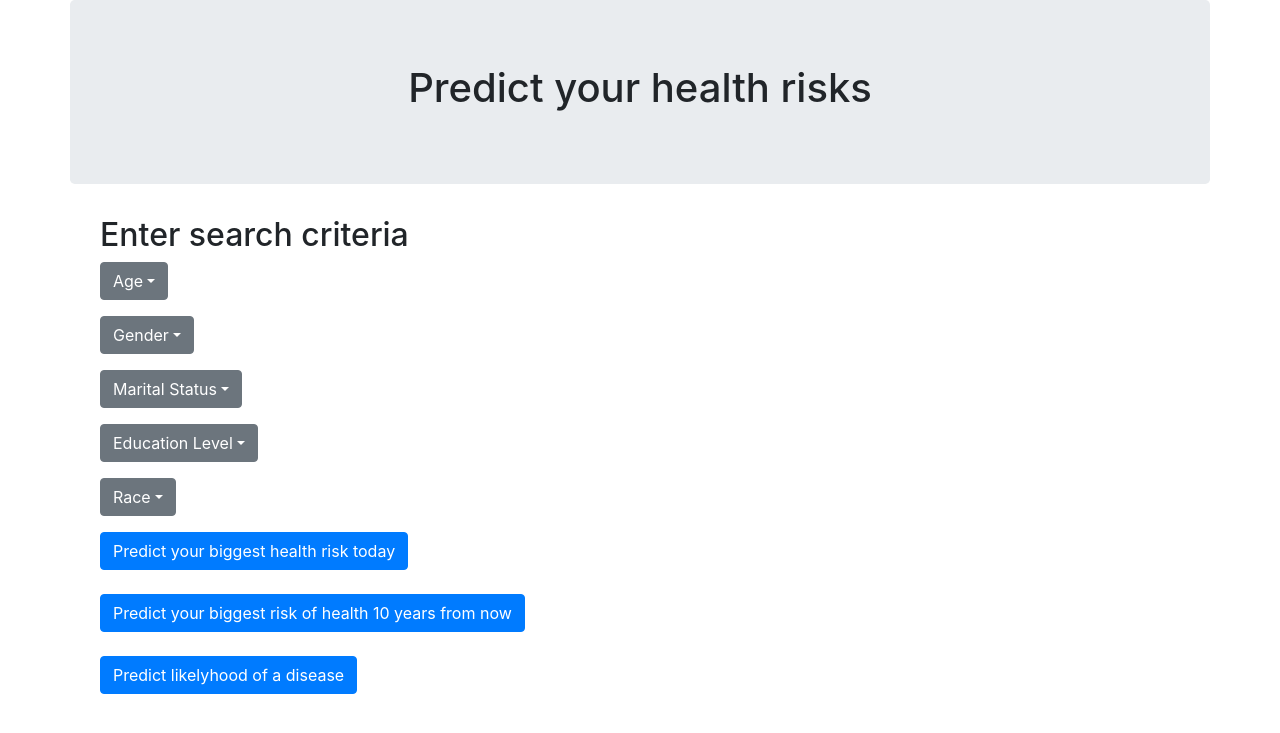
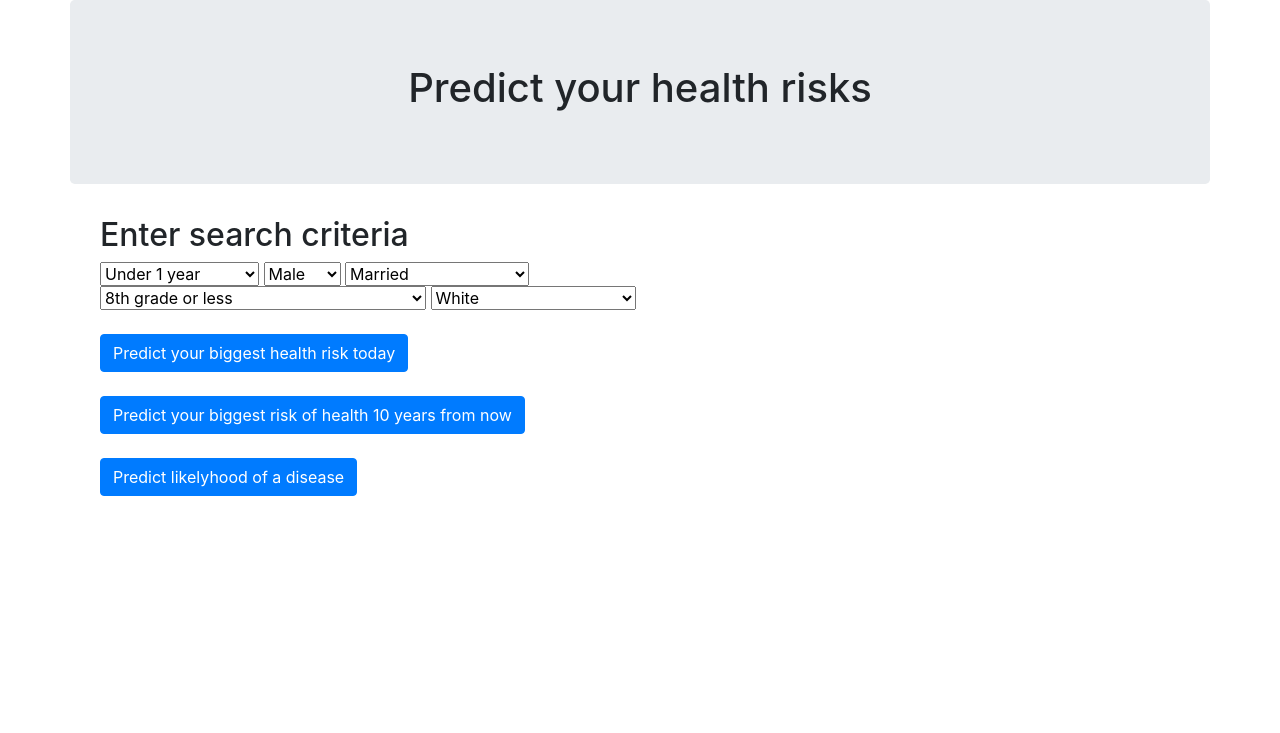
Before and after one commit to Rob-Ottogalli/Project-3-COD-Predictors, a Flask app: template templates/ml.html in a window 1280 px wide. Shown: the top 733 px of the page. Run offline with Flask 2, Linux system fonts and the light colour scheme; the template is opened without the code that fills it, so the values that code supplies are empty; some libraries are stand-ins or nearby versions.

Commit message:
Rewrote index.html to use correct dropdown menus and adjusted ml.js to output concatonated array to use in ml models.

```diff
--- a/static/js/ml.js
+++ b/static/js/ml.js
@@ -110,7 +110,21 @@ function race_code(race) {
 var ml_button = d3.select("#ml_button");
 
 function ml_enter() {
+    var age_range = d3.select("#age_dropdown").property("value");
+    var gender = d3.select("#gender_dropdown").property("value");
+    var marital_status = d3.select("#marital_dropdown").property("value");
+    var education_level = d3.select("#education_dropdown").property("value");
+    var race = d3.select("#race_dropdown").property("value");
 
+    var age_range_array = age_code(age_range);
+    var gender_array = gender_code(gender);
+    var marital_status_array = marital_status_code(marital_status);
+    var education_level_array = education_level_code(education_level);
+    var race_array = race_code(race);
+
+    var ml_input = age_range_array.concat(gender_array, marital_status_array, education_level_array, race_array);
+
+    console.log(ml_input);
 }
 
 ml_button.on("click", ml_enter);
--- a/templates/ml.html
+++ b/templates/ml.html
@@ -24,79 +24,56 @@
 
         <div class="col-md-offset-2 col-md-8">
             <h2>Enter search criteria</h2>
-            <form method="POST" action="/send" role="form", name="petform">
-              <div class="form-group">
-                <div id ="age_dropdown" class="dropdown">
-                    <button class="btn btn-secondary dropdown-toggle" type="button" id="age_dropdown" data-toggle="dropdown" aria-haspopup="true" aria-expanded="false">Age</button>
-                    <div class="dropdown-menu" aria-labelledby="dropdownMenuButton">
-                      <a class="dropdown-item" href="#">Under 1 year</a>
-                      <a class="dropdown-item" href="#">1-4 years</a>
-                      <a class="dropdown-item" href="#">5-14</a>
-                      <a class="dropdown-item" href="#">15-24</a>
-                      <a class="dropdown-item" href="#">25-34</a>
-                      <a class="dropdown-item" href="#">35-44</a>
-                      <a class="dropdown-item" href="#">45-54</a>
-                      <a class="dropdown-item" href="#">55-64</a>
-                      <a class="dropdown-item" href="#">65-74</a>
-                      <a class="dropdown-item" href="#">85 years and over</a>
-                    </div>
-                </div>
-              </div>
+            <select id="age_dropdown">
+              <option value="Under 1 year">Under 1 year</option>
+              <option value="1-4 years">1-4 years</option>
+              <option value="5-14">5-14</option>
+              <option value="15-24">15-24</option>
+              <option value="25-34">25-34</option>
+              <option value="35-44">35-44</option>
+              <option value="45-54">45-54</option>
+              <option value="55-64">55-64</option>
+              <option value="65-74">65-74</option>
+              <option value="75-84">75-84</option>
+              <option value="85 years and over">85 years and over</option>
+            </select>
 
-              <div class="form-group">
-                <div class="dropdown">
-                    <button class="btn btn-secondary dropdown-toggle" type="button" id="gender_dropdown" data-toggle="dropdown" aria-haspopup="true" aria-expanded="false">Gender</button>
-                    <div class="dropdown-menu" aria-labelledby="dropdownMenuButton">
-                      <a class="dropdown-item" href="#">Male</a>
-                      <a class="dropdown-item" href="#">Female</a>
-                    </div>
-                </div>
-              </div>
+            <select id="gender_dropdown">
+              <option value="Male">Male</option>
+              <option value="Female">Female</option>
+            </select>
 
-              <div class="form-group">
-                <div class="dropdown">
-                    <button class="btn btn-secondary dropdown-toggle" type="button" id="marital_dropdown" data-toggle="dropdown" aria-haspopup="true" aria-expanded="false">Marital Status</button>
-                    <div class="dropdown-menu" aria-labelledby="dropdownMenuButton">
-                      <a class="dropdown-item" href="#">Married</a>
-                      <a class="dropdown-item" href="#">Widowed</a>
-                      <a class="dropdown-item" href="#">Divorced</a>
-                      <a class="dropdown-item" href="#">Never Married, Single</a>
-                    </div>
-                </div>
-              </div>
+            <select id="marital_dropdown">
+              <option value="Married">Married</option>
+              <option value="Widowed">Widowed</option>
+              <option value="Divorced">Divorced</option>
+              <option value="Never married, single">Never married, single</option>
+            </select>
 
-              <div class="form-group">
-                <div class="dropdown">
-                    <button class="btn btn-secondary dropdown-toggle" type="button" id="education_dropdown" data-toggle="dropdown" aria-haspopup="true" aria-expanded="false">Education Level</button>
-                    <div class="dropdown-menu" aria-labelledby="dropdownMenuButton">
-                      <a class="dropdown-item" href="#">8th grade or less</a>
-                      <a class="dropdown-item" href="#">9 - 12th grade, no diploma</a>
-                      <a class="dropdown-item" href="#">High school graduate or GED completed</a>
-                      <a class="dropdown-item" href="#">Some college credit, but no degree</a>
-                      <a class="dropdown-item" href="#">Bachelor's degree</a>
-                      <a class="dropdown-item" href="#">Master's degree</a>
-                      <a class="dropdown-item" href="#">Associate degree</a>
-                      <a class="dropdown-item" href="#">Doctorate or professional degree</a>
-                    </div>
-                </div>
-              </div>
+            <select id="education_dropdown">
+              <option value="8th grade or less">8th grade or less</option>
+              <option value="9 - 12th grade, no diploma">9 - 12th grade, no diploma</option>
+              <option value="High school graduate or GED completed">High school graduate or GED completed</option>
+              <option value="Some college credit, but no degree">Some college credit, but no degree</option>
+              <option value="Associate degree">Associate degree</option>
+              <option value="Bachelor's degree">Bachelor's degree</option>
+              <option value="Master's degree">Master's degree</option>
+              <option value="Doctorate or professional degree">Doctorate or professional degree</option>"
+            </select>
 
-              <div class="form-group">
-                <div class="dropdown">
-                    <button class="btn btn-secondary dropdown-toggle" type="button" id="race_dropdown" data-toggle="dropdown" aria-haspopup="true" aria-expanded="false">Race</button>
-                    <div class="dropdown-menu" aria-labelledby="dropdownMenuButton">
-                      <a class="dropdown-item" href="#">White</a>
-                      <a class="dropdown-item" href="#">American Indian</a>
-                      <a class="dropdown-item" href="#">Black</a>
-                      <a class="dropdown-item" href="#">Asian or Pacific Islander</a>
-                    </div>
-                </div>
-              </div>
+            <select id="race_dropdown">
+              <option value="White">White</option>
+              <option value="Black">Black</option>
+              <option value="Asian or Pacific Islander">Asian or Pacific Islander</option>
+              <option value="American Indian">American Indian</option>
+            </select>
 
-              <input id = "ml_button" type="submit" value="Predict your biggest health risk today" class="btn btn-primary"><br><br>
-              <input type="submit" value="Predict your biggest risk of health 10 years from now" class="btn btn-primary"><br><br>
-              <input type="submit" value="Predict likelyhood of a disease" class="btn btn-primary">
-            </form>
+            <br><br>
+
+            <input id = "ml_button" type="submit" value="Predict your biggest health risk today" class="btn btn-primary"><br><br>
+            <input type="submit" value="Predict your biggest risk of health 10 years from now" class="btn btn-primary"><br><br>
+            <input type="submit" value="Predict likelyhood of a disease" class="btn btn-primary">
+
         </div>
     </div>
 
```
